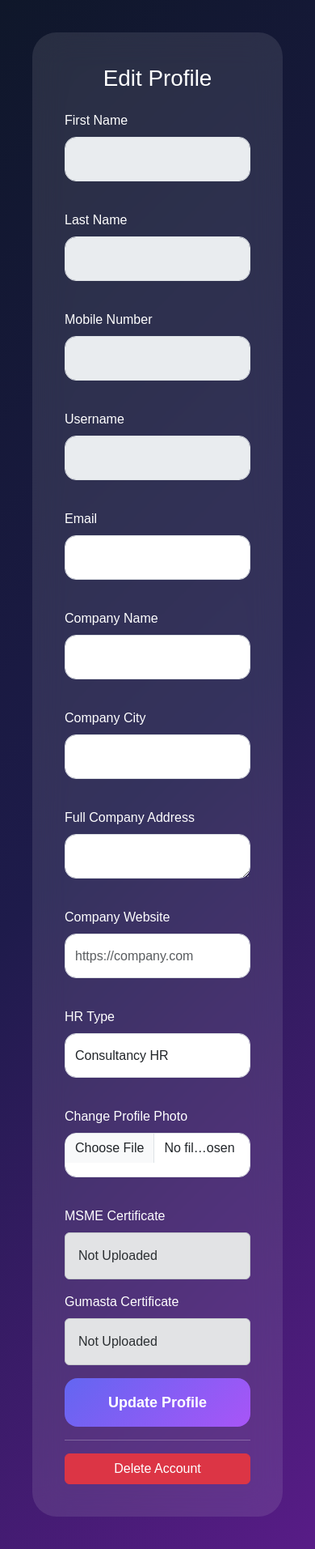
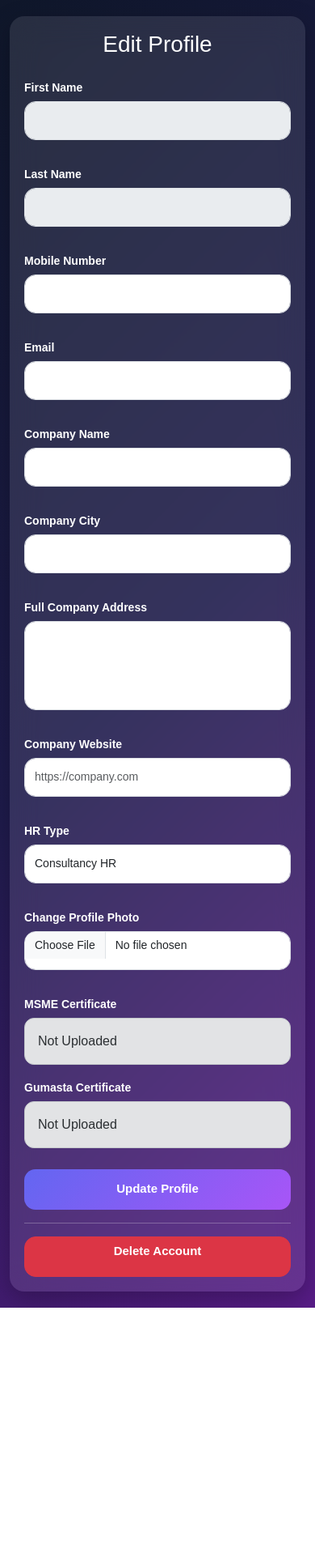
Before and after one commit to recrootearn/hr_exchange, a Flask app: template templates/edit_profile.html in a window 390 px wide. Shown: the whole page at 81% size. After the commit the page ends 1615 px from the top, so only its background shows below. Run offline with Flask 3, Linux system fonts and the light colour scheme; the template is opened without the code that fills it, so the values that code supplies are empty; some libraries are stand-ins or nearby versions.

Commit message:
Update edit_profile.html

```diff
--- a/templates/edit_profile.html
+++ b/templates/edit_profile.html
@@ -13,8 +13,7 @@ rel="stylesheet">
 
 body{
 
-    background:
-    linear-gradient(
+    background:linear-gradient(
         135deg,
         #0f172a,
         #1e1b4b,
@@ -23,66 +22,154 @@ body{
 
     min-height:100vh;
 
-    display:flex;
+    margin:0;
 
-    justify-content:center;
+    padding:20px;
 
-    align-items:center;
+    font-family:Arial,sans-serif;
 
-    padding:40px;
-
-    font-family:Arial;
 }
 
 .card{
 
     width:100%;
-    max-width:650px;
+
+    max-width:700px;
+
+    margin:20px auto;
 
     border:none;
 
-    border-radius:30px;
+    border-radius:24px;
 
-    padding:40px;
+    padding:30px;
 
-    background:rgba(255,255,255,0.1);
+    background:rgba(255,255,255,.10);
 
-    backdrop-filter:blur(20px);
+    backdrop-filter:blur(18px);
 
-    color:white;
+    color:#fff;
+
+    box-shadow:0 10px 30px rgba(0,0,0,.25);
+
+}
+
+.form-label{
+
+    font-size:14px;
+
+    font-weight:600;
+
+    margin-bottom:6px;
+
 }
 
 .form-control{
 
-    height:55px;
+    width:100%;
+
+    min-height:52px;
 
     border-radius:14px;
 
-    margin-bottom:20px;
+    margin-bottom:16px;
+
+    font-size:15px;
+
+}
+
+textarea.form-control{
+
+    min-height:110px;
+
+    resize:none;
+
 }
 
 .btn-save{
 
     width:100%;
 
-    height:60px;
+    height:54px;
 
     border:none;
 
-    border-radius:16px;
+    border-radius:14px;
 
-    background:
-    linear-gradient(
+    background:linear-gradient(
         135deg,
         #6366f1,
         #a855f7
     );
 
-    color:white;
+    color:#fff;
 
-    font-size:18px;
+    font-size:17px;
 
     font-weight:700;
+
+    margin-top:10px;
+
+}
+
+.btn-danger{
+
+    height:52px;
+
+    border-radius:14px;
+
+    font-weight:600;
+
+}
+
+.alert{
+
+    border-radius:12px;
+
+}
+
+@media (max-width:768px){
+
+    body{
+
+        padding:12px;
+
+    }
+
+    .card{
+
+        padding:18px;
+
+        border-radius:18px;
+
+        margin:8px auto;
+
+    }
+
+    h1{
+
+        font-size:28px;
+
+    }
+
+    .form-control{
+
+        min-height:48px;
+
+        font-size:14px;
+
+    }
+
+    .btn-save,
+
+    .btn-danger{
+
+        height:50px;
+
+        font-size:15px;
+
+    }
+
 }
 
 </style>
@@ -131,17 +218,7 @@ disabled>
 type="text"
 class="form-control"
 value="{{ current_user.mobile }}"
-disabled>
-
-<!-- Username -->
-
-<label class="form-label mt-3">Username</label>
-
-<input
-type="text"
-class="form-control"
-value="{{ current_user.username }}"
-disabled>
+readonly>
 
 <!-- Email -->
 
```
Lines whose indentation alone changed are shown as unchanged.
